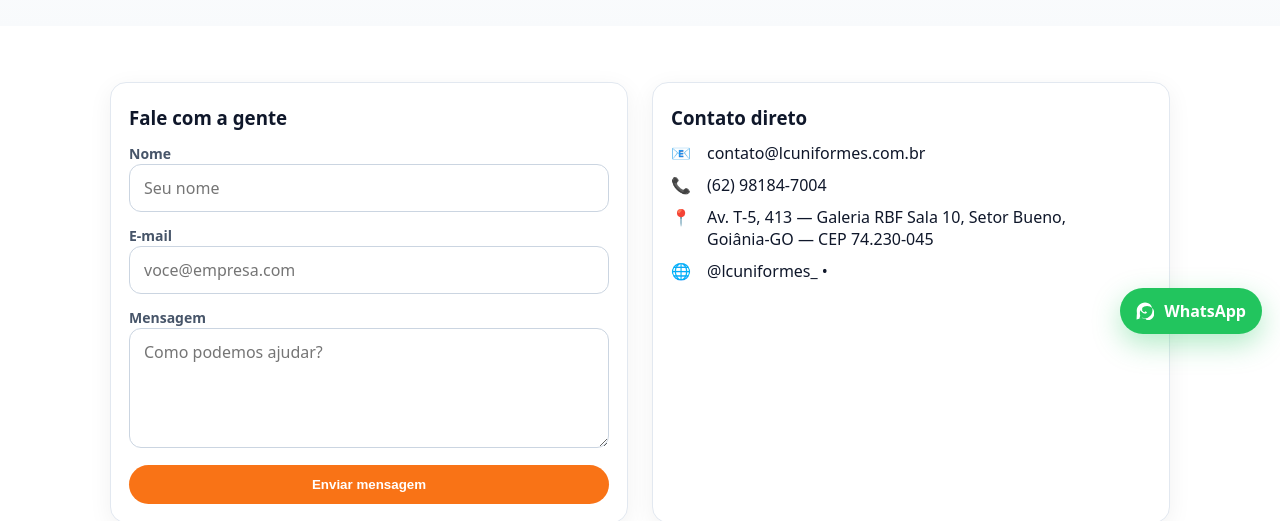
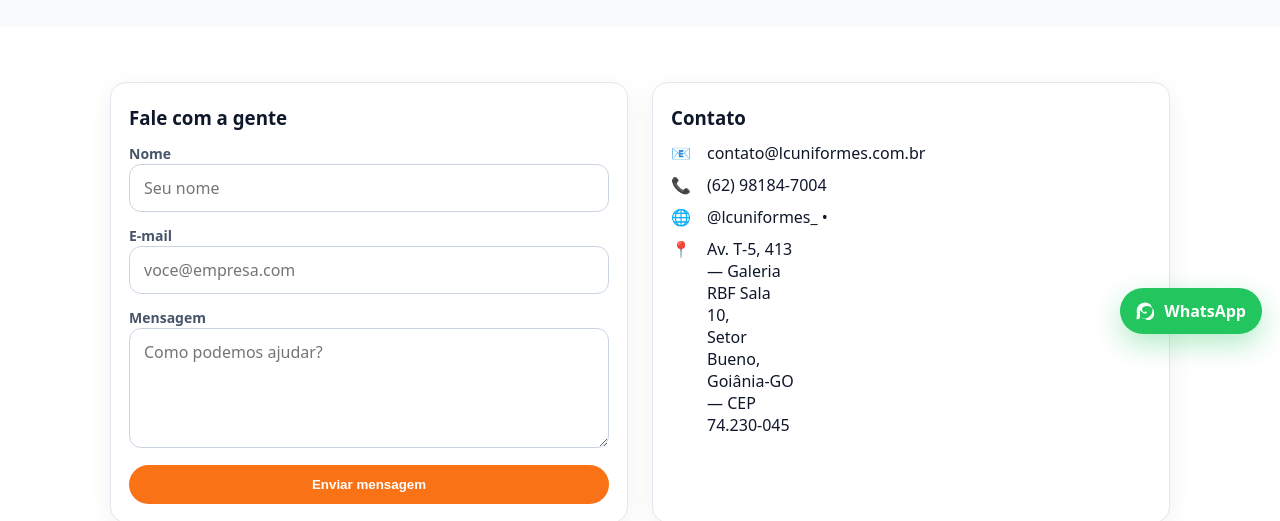
Before and after one commit to reimorster/lcuniformes_temp, a plain HTML site: page index.html in a window 1280 px wide. Shown: the part 448-969 px from the top of the page. Drawn offline with Linux system fonts and the light colour scheme.

Commit message:
modificando

```diff
--- a/index.html
+++ b/index.html
@@ -132,7 +132,7 @@
         </form>
       </div>
       <div class="card">
-        <h3>Contato direto</h3>
+        <h3>Contato</h3>
         <div class="contact-list">
           <div class="contact-item">
             <div aria-hidden="true">📧</div>
@@ -143,14 +143,14 @@
             <div><a href="tel:+5562981847004">(62) 98184‑7004</a></div>
           </div>
           <div class="contact-item">
-            <div aria-hidden="true">📍</div>
-            <div>Av. T‑5, 413 — Galeria RBF Sala 10, Setor Bueno, Goiânia‑GO — CEP 74.230‑045</div>
-          </div>
-          <div class="contact-item">
             <div aria-hidden="true">🌐</div>
             <div>
               <a href="https://instagram.com/lcuniformes_" target="_blank" rel="noopener">@lcuniformes_</a> •
             </div>
+            <div class="contact-item">
+            <div aria-hidden="true">📍</div>
+            <div>Av. T‑5, 413 — Galeria RBF Sala 10,<br> Setor Bueno, Goiânia‑GO — CEP 74.230‑045</div>
+          </div>
           </div>
         </div>
       </div>
```
